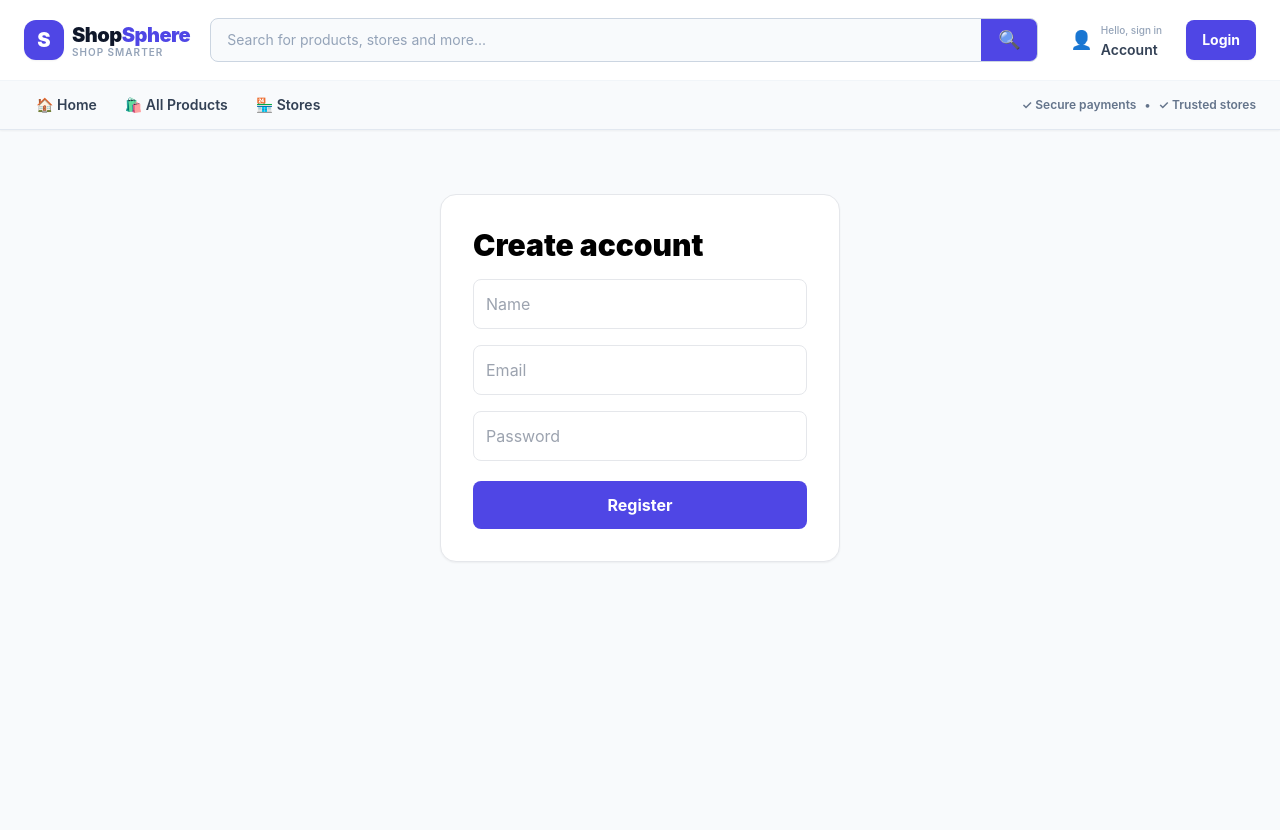
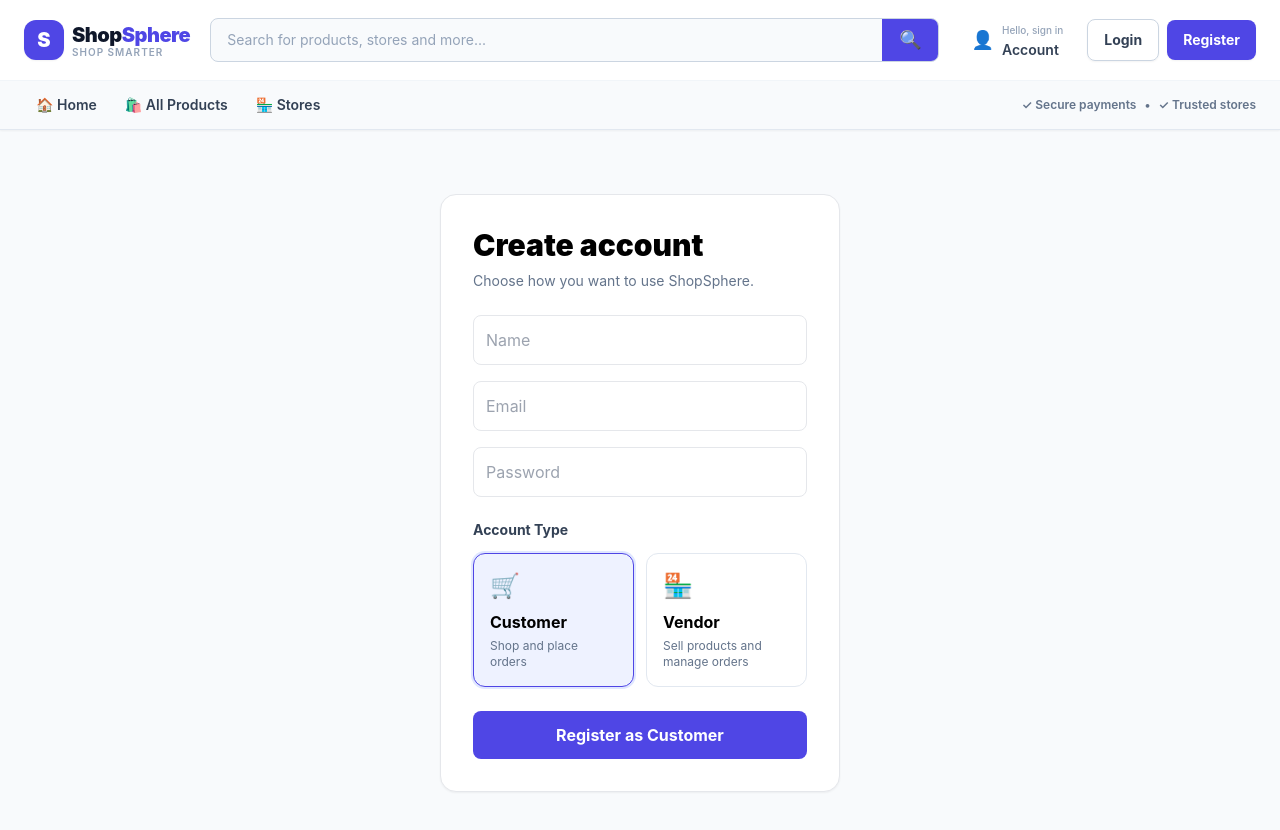
Before and after one commit to SuchitRapelli03/Shop-sphere, a React (Vite) app in the folder client/: page /register in a window 1280 px wide. Shown: the top 830 px of the page. Before the commit the page ends 800 px from the top, so only its background shows below. Built offline with nearby package versions, Linux system fonts and the light colour scheme; no server answers.

Commit message:
fix authentication navigation and register option

```diff
--- a/client/src/components/Navbar.jsx
+++ b/client/src/components/Navbar.jsx
@@ -22,10 +22,17 @@ export default function Navbar() {
 
   return (
     <header className="sticky top-0 z-50 border-b border-slate-200 bg-white shadow-sm">
-      {/* Top navigation */}
+
+      {/* =========================
+          TOP NAVIGATION
+      ========================= */}
+
       <div className="mx-auto flex max-w-7xl items-center gap-5 px-4 py-3 lg:px-6">
 
-        {/* Logo */}
+        {/* =========================
+            LOGO
+        ========================= */}
+
         <Link
           to="/"
           className="flex shrink-0 items-center gap-2"
@@ -45,9 +52,14 @@ export default function Navbar() {
           </div>
         </Link>
 
-        {/* Search */}
+
+        {/* =========================
+            SEARCH
+        ========================= */}
+
         <div className="hidden flex-1 md:block">
           <div className="flex h-11 overflow-hidden rounded-lg border border-slate-300 bg-slate-50 transition focus-within:border-indigo-500 focus-within:ring-2 focus-within:ring-indigo-100">
+
             <input
               type="text"
               placeholder="Search for products, stores and more..."
@@ -61,34 +73,52 @@ export default function Navbar() {
             >
               🔍
             </button>
+
           </div>
         </div>
 
-        {/* Right side */}
+
+        {/* =========================
+            RIGHT SIDE
+        ========================= */}
+
         <div className="ml-auto flex items-center gap-2 sm:gap-3">
 
-          {/* Account */}
+          {/* =========================
+              ACCOUNT
+          ========================= */}
+
           {!user ? (
+
             <Link
               to="/login"
               className="hidden items-center gap-2 rounded-lg px-3 py-2 text-sm font-semibold text-slate-700 transition hover:bg-slate-100 sm:flex"
             >
-              <span className="text-lg">👤</span>
+
+              <span className="text-lg">
+                👤
+              </span>
 
               <span>
                 <span className="block text-[10px] font-medium text-slate-400">
                   Hello, sign in
                 </span>
+
                 Account
               </span>
+
             </Link>
+
           ) : (
+
             <div className="hidden items-center gap-2 rounded-lg px-3 py-2 sm:flex">
+
               <span className="flex h-9 w-9 items-center justify-center rounded-full bg-indigo-100 font-bold text-indigo-700">
                 {user.name?.charAt(0)?.toUpperCase() || "U"}
               </span>
 
               <div>
+
                 <span className="block text-[10px] font-medium text-slate-400">
                   Hello
                 </span>
@@ -96,68 +126,124 @@ export default function Navbar() {
                 <span className="block max-w-28 truncate text-sm font-bold text-slate-800">
                   {user.name || "Account"}
                 </span>
+
               </div>
+
             </div>
+
           )}
 
-          {/* Orders */}
+
+          {/* =========================
+              CUSTOMER ORDERS
+          ========================= */}
+
           {user?.role === "CUSTOMER" && (
+
             <Link
               to="/orders"
               className="hidden rounded-lg px-3 py-2 text-sm font-semibold text-slate-700 transition hover:bg-slate-100 sm:block"
             >
+
               <span className="block text-[10px] font-medium text-slate-400">
                 Track
               </span>
+
               Orders
+
             </Link>
+
           )}
 
-          {/* Cart */}
+
+          {/* =========================
+              CUSTOMER CART
+          ========================= */}
+
           {user?.role === "CUSTOMER" && (
+
             <Link
               to="/cart"
               className="relative flex items-center gap-1 rounded-lg px-3 py-2 text-slate-700 transition hover:bg-slate-100"
             >
-              <span className="text-2xl">🛒</span>
+
+              <span className="text-2xl">
+                🛒
+              </span>
 
               {cartCount > 0 && (
+
                 <span className="absolute -right-0.5 -top-0.5 flex h-5 min-w-5 items-center justify-center rounded-full bg-indigo-600 px-1 text-[10px] font-bold text-white">
                   {cartCount > 99 ? "99+" : cartCount}
                 </span>
+
               )}
 
               <span className="hidden text-sm font-bold sm:block">
                 Cart
               </span>
+
             </Link>
+
           )}
 
-          {/* Login */}
+
+          {/* =========================
+              LOGIN + REGISTER
+          ========================= */}
+
           {!user && (
-            <Link
-              to="/login"
-              className="rounded-lg bg-indigo-600 px-4 py-2.5 text-sm font-bold text-white shadow-sm transition hover:bg-indigo-700"
-            >
-              Login
-            </Link>
+
+            <div className="flex items-center gap-2">
+
+              <Link
+                to="/login"
+                className="rounded-lg border border-slate-300 px-4 py-2.5 text-sm font-bold text-slate-700 shadow-sm transition hover:bg-slate-50"
+              >
+                Login
+              </Link>
+
+              <Link
+                to="/register"
+                className="rounded-lg bg-indigo-600 px-4 py-2.5 text-sm font-bold text-white shadow-sm transition hover:bg-indigo-700"
+              >
+                Register
+              </Link>
+
+            </div>
+
           )}
 
-          {/* Logout */}
+
+          {/* =========================
+              LOGOUT
+          ========================= */}
+
           {user && (
+
             <button
               onClick={signOut}
               className="hidden rounded-lg border border-slate-300 px-4 py-2 text-sm font-semibold text-slate-700 transition hover:border-red-200 hover:bg-red-50 hover:text-red-600 md:block"
             >
               Logout
             </button>
+
           )}
+
         </div>
+
       </div>
 
-      {/* Secondary navigation */}
+
+      {/* =========================
+          SECONDARY NAVIGATION
+      ========================= */}
+
       <div className="border-t border-slate-100 bg-slate-50">
+
         <div className="mx-auto flex max-w-7xl items-center gap-1 overflow-x-auto px-4 py-2 text-sm font-semibold lg:px-6">
+
+          {/* HOME */}
 
           <Link
             to="/"
@@ -166,12 +252,18 @@ export default function Navbar() {
             🏠 Home
           </Link>
 
+
+          {/* PRODUCTS */}
+
           <Link
             to="/products"
             className="whitespace-nowrap rounded-md px-3 py-1.5 text-slate-700 transition hover:bg-white hover:text-indigo-600"
           >
             🛍️ All Products
           </Link>
+
+
+          {/* STORES */}
 
           <Link
             to="/stores"
@@ -180,31 +272,57 @@ export default function Navbar() {
             🏪 Stores
           </Link>
 
+
+          {/* VENDOR DASHBOARD */}
+
           {user?.role === "VENDOR" && (
+
             <Link
               to="/vendor"
               className="whitespace-nowrap rounded-md px-3 py-1.5 text-slate-700 transition hover:bg-white hover:text-indigo-600"
             >
               📊 Vendor Dashboard
             </Link>
+
           )}
 
+
+          {/* ADMIN DASHBOARD */}
+
           {user?.role === "SUPER_ADMIN" && (
+
             <Link
               to="/admin"
               className="whitespace-nowrap rounded-md px-3 py-1.5 text-slate-700 transition hover:bg-white hover:text-indigo-600"
             >
               ⚙️ Admin Dashboard
             </Link>
+
           )}
 
+
+          {/* TRUST INDICATORS */}
+
           <div className="ml-auto hidden items-center gap-2 text-xs text-slate-500 lg:flex">
-            <span>✓ Secure payments</span>
-            <span>•</span>
-            <span>✓ Trusted stores</span>
+
+            <span>
+              ✓ Secure payments
+            </span>
+
+            <span>
+              •
+            </span>
+
+            <span>
+              ✓ Trusted stores
+            </span>
+
           </div>
+
         </div>
+
       </div>
+
     </header>
   );
 }
--- a/client/src/pages/Login.jsx
+++ b/client/src/pages/Login.jsx
@@ -1,6 +1,6 @@
 import React, { useState } from "react";
+import { Link, useNavigate } from "react-router-dom";
 import { useDispatch } from "react-redux";
-import { useNavigate } from "react-router-dom";
 import api from "../services/api.js";
 import { setAuth } from "../redux/slices/authSlice.js";
 
@@ -44,14 +44,22 @@ export default function Login() {
   );
 }
 
-function AuthForm({ title, submit, form, setForm, button }) {
+function AuthForm({
+  title,
+  submit,
+  form,
+  setForm,
+  button,
+}) {
   return (
     <div className="mx-auto max-w-md px-6 py-16">
       <form
         onSubmit={submit}
         className="rounded-2xl border bg-white p-8 shadow-sm"
       >
-        <h1 className="text-3xl font-black">{title}</h1>
+        <h1 className="text-3xl font-black">
+          {title}
+        </h1>
 
         <input
           className="mt-6 w-full rounded-lg border p-3"
@@ -64,6 +72,7 @@ function AuthForm({ title, submit, form, setForm, button }) {
               email: e.target.value,
             })
           }
+          required
         />
 
         <input
@@ -77,6 +86,7 @@ function AuthForm({ title, submit, form, setForm, button }) {
               password: e.target.value,
             })
           }
+          required
         />
 
         <button
@@ -85,6 +95,17 @@ function AuthForm({ title, submit, form, setForm, button }) {
         >
           {button}
         </button>
+
+        {/* REGISTER LINK */}
+        <p className="mt-5 text-center text-sm text-slate-600">
+          Don't have an account?{" "}
+          <Link
+            to="/register"
+            className="font-bold text-indigo-600 hover:text-indigo-700"
+          >
+            Register
+          </Link>
+        </p>
       </form>
     </div>
   );
--- a/client/src/pages/Register.jsx
+++ b/client/src/pages/Register.jsx
@@ -1,67 +1,257 @@
 import React, { useState } from "react";
 import { useDispatch } from "react-redux";
 import { useNavigate } from "react-router-dom";
+
 import api from "../services/api.js";
+
 import { setAuth } from "../redux/slices/authSlice.js";
 
+
 export default function Register() {
+
   const [form, setForm] = useState({
     name: "",
     email: "",
     password: "",
+    role: "CUSTOMER"
   });
 
+
   const dispatch = useDispatch();
+
   const navigate = useNavigate();
 
+
   async function submit(e) {
+
     e.preventDefault();
 
+
     try {
-      const { data } = await api.post("/auth/register", form);
 
-      dispatch(setAuth(data));
+      const { data } =
+        await api.post(
+          "/auth/register",
+          form
+        );
+
+
+      dispatch(
+        setAuth(data)
+      );
+
+
+      /* =========================
+         REDIRECT BY ROLE
+      ========================= */
+
+      if (
+        data.user?.role === "VENDOR"
+      ) {
+
+        navigate(
+          "/vendor/dashboard"
+        );
+
+      } else {
+
         navigate("/");
-    } catch (e) {
-      alert(e.response?.data?.message || "Registration failed");
-    }
+
       }
 
+    } catch (e) {
+
+      console.error(
+        "REGISTRATION ERROR:",
+        e
+      );
+
+      alert(
+        e.response?.data?.message ||
+          "Registration failed"
+      );
+
+    }
+
+  }
+
+
   return (
+
     <div className="mx-auto max-w-md px-6 py-16">
+
       <form
         onSubmit={submit}
         className="rounded-2xl border bg-white p-8 shadow-sm"
       >
-        <h1 className="text-3xl font-black">Create account</h1>
 
-        {[
-          ["name", "Name", "text"],
-          ["email", "Email", "email"],
-          ["password", "Password", "password"],
-        ].map(([key, label, type]) => (
+        <h1 className="text-3xl font-black">
+          Create account
+        </h1>
+
+
+        <p className="mt-2 text-sm text-slate-500">
+          Choose how you want to use ShopSphere.
+        </p>
+
+
+        {/* =========================
+            NAME
+        ========================= */}
+
         <input
-            key={key}
-            className="mt-4 w-full rounded-lg border p-3"
-            placeholder={label}
-            type={type}
-            value={form[key]}
+          className="mt-6 w-full rounded-lg border p-3 outline-none focus:border-indigo-500"
+          placeholder="Name"
+          type="text"
+          value={form.name}
           onChange={(e) =>
             setForm({
               ...form,
-                [key]: e.target.value,
+              name: e.target.value
             })
           }
+          required
         />
-        ))}
+
+
+        {/* =========================
+            EMAIL
+        ========================= */}
+
+        <input
+          className="mt-4 w-full rounded-lg border p-3 outline-none focus:border-indigo-500"
+          placeholder="Email"
+          type="email"
+          value={form.email}
+          onChange={(e) =>
+            setForm({
+              ...form,
+              email: e.target.value
+            })
+          }
+          required
+        />
+
+
+        {/* =========================
+            PASSWORD
+        ========================= */}
+
+        <input
+          className="mt-4 w-full rounded-lg border p-3 outline-none focus:border-indigo-500"
+          placeholder="Password"
+          type="password"
+          value={form.password}
+          onChange={(e) =>
+            setForm({
+              ...form,
+              password: e.target.value
+            })
+          }
+          minLength={6}
+          required
+        />
+
+
+        {/* =========================
+            ACCOUNT TYPE
+        ========================= */}
+
+        <div className="mt-5">
+
+          <label className="text-sm font-bold text-slate-700">
+            Account Type
+          </label>
+
+
+          <div className="mt-3 grid grid-cols-2 gap-3">
+
+            {/* CUSTOMER */}
+
+            <button
+              type="button"
+              onClick={() =>
+                setForm({
+                  ...form,
+                  role: "CUSTOMER"
+                })
+              }
+              className={`rounded-xl border p-4 text-left transition ${
+                form.role === "CUSTOMER"
+                  ? "border-indigo-600 bg-indigo-50 ring-2 ring-indigo-100"
+                  : "border-slate-200 bg-white hover:bg-slate-50"
+              }`}
+            >
+
+              <div className="text-2xl">
+                🛒
+              </div>
+
+              <p className="mt-2 font-bold">
+                Customer
+              </p>
+
+              <p className="mt-1 text-xs text-slate-500">
+                Shop and place orders
+              </p>
+
+            </button>
+
+
+            {/* VENDOR */}
+
+            <button
+              type="button"
+              onClick={() =>
+                setForm({
+                  ...form,
+                  role: "VENDOR"
+                })
+              }
+              className={`rounded-xl border p-4 text-left transition ${
+                form.role === "VENDOR"
+                  ? "border-indigo-600 bg-indigo-50 ring-2 ring-indigo-100"
+                  : "border-slate-200 bg-white hover:bg-slate-50"
+              }`}
+            >
+
+              <div className="text-2xl">
+                🏪
+              </div>
+
+              <p className="mt-2 font-bold">
+                Vendor
+              </p>
+
+              <p className="mt-1 text-xs text-slate-500">
+                Sell products and manage orders
+              </p>
+
+            </button>
+
+          </div>
+
+        </div>
+
+
+        {/* =========================
+            REGISTER
+        ========================= */}
 
         <button
           type="submit"
-          className="mt-5 w-full rounded-lg bg-indigo-600 p-3 font-bold text-white"
+          className="mt-6 w-full rounded-lg bg-indigo-600 p-3 font-bold text-white transition hover:bg-indigo-700"
         >
-          Register
+          Register as{" "}
+          {form.role === "VENDOR"
+            ? "Vendor"
+            : "Customer"}
         </button>
+
       </form>
+
     </div>
+
   );
+
 }
```
Also changed, not shown: 2 other files (tests, documents, lock files or other folders). Lines whose indentation alone changed are shown as unchanged.
